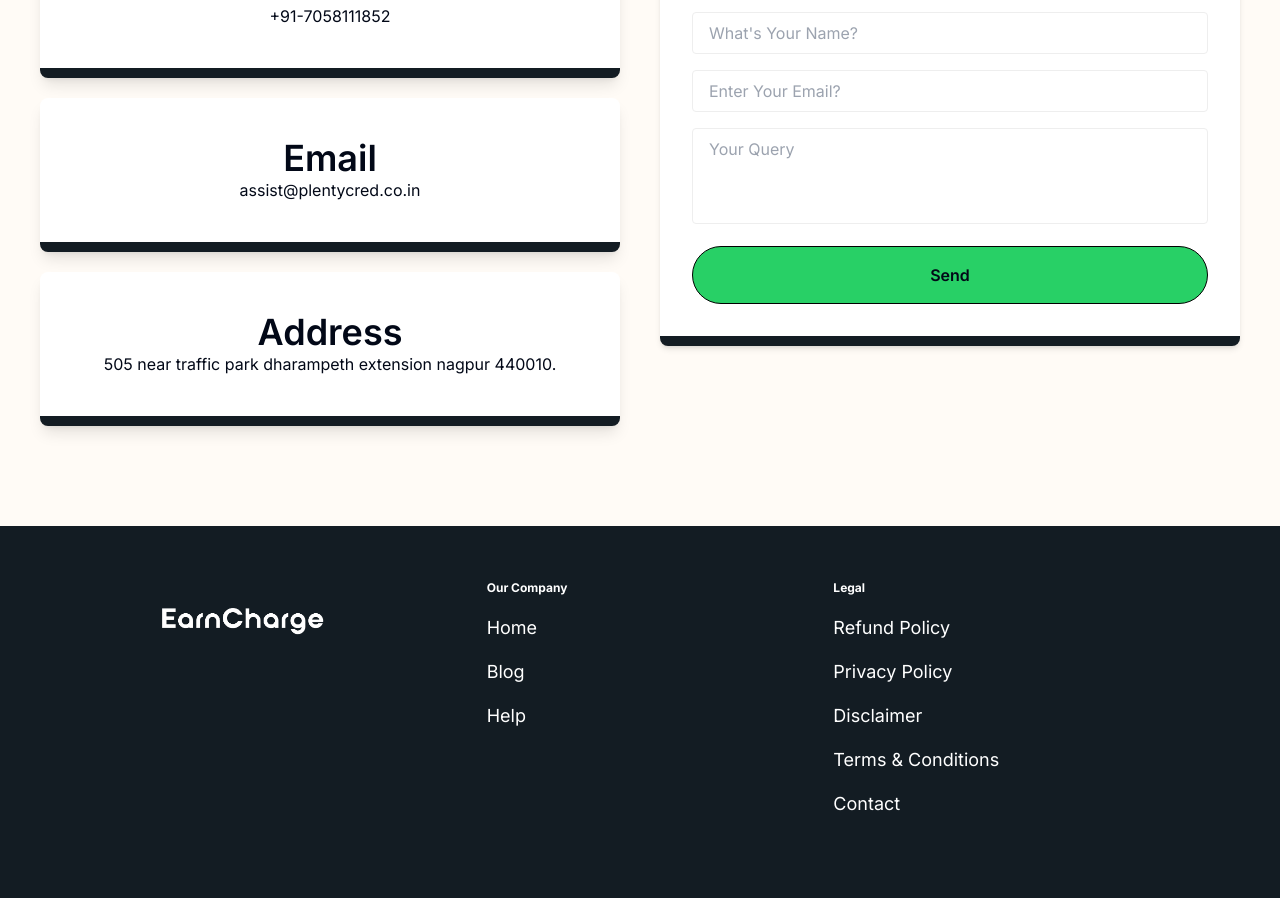
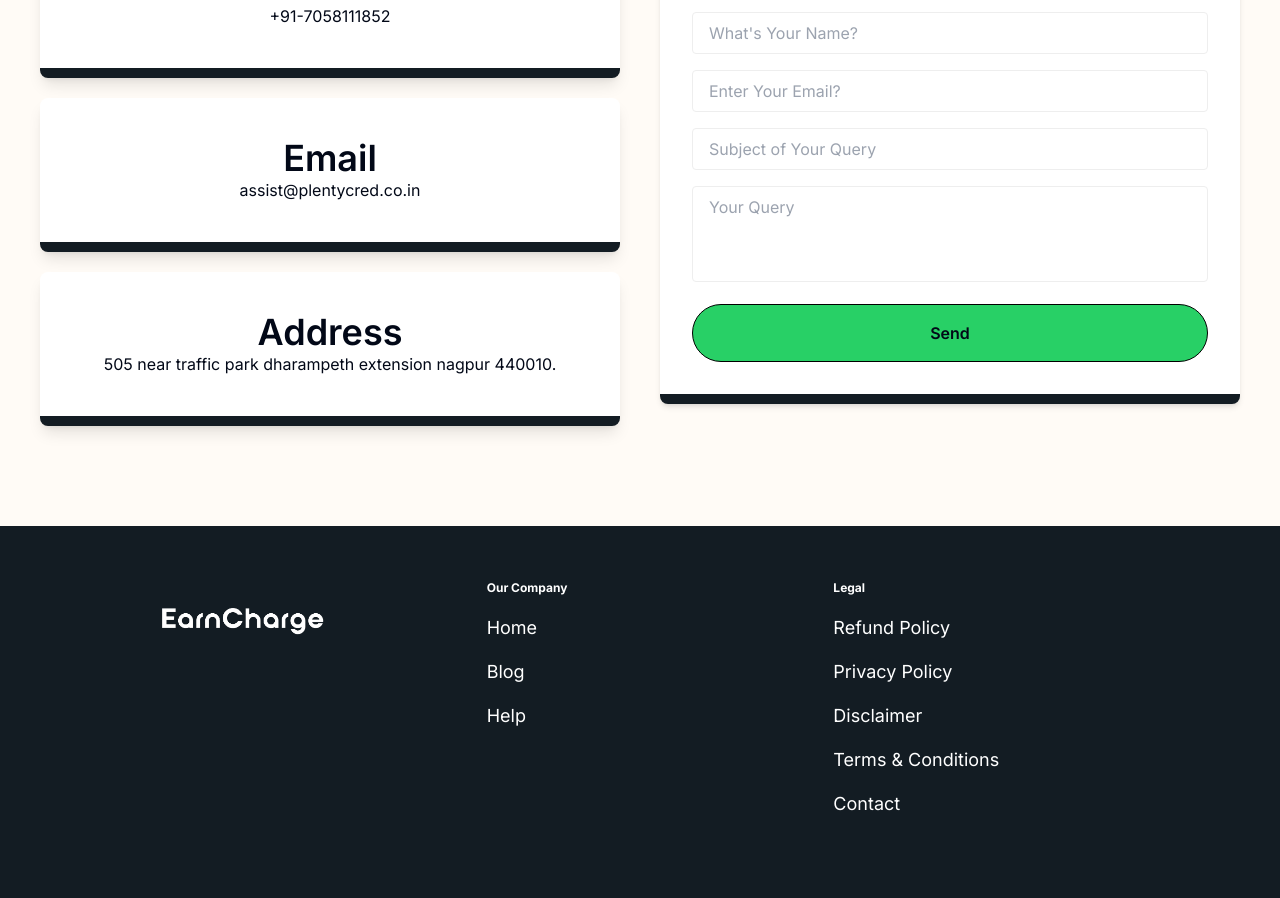
Before and after one commit to Vismay19999/earncharge-rewrite-frontend, a Next.js app: page /contact in a window 1280 px wide. Shown: the part 784-1682 px from the top of the page. Built offline with nearby package versions, Linux system fonts and the light colour scheme.

Commit message:
added subject in contact form

```diff
--- a/src/app/(others)/contact/ContactForm.tsx
+++ b/src/app/(others)/contact/ContactForm.tsx
@@ -4,12 +4,14 @@ interface FormData {
   name: string;
   email: string;
   message: string;
+  subject: string;
 }
 
 interface FormErrors {
   name?: string;
   email?: string;
   message?: string;
+  subject?: string;
 }
 
 const ContactForm: React.FC = () => {
@@ -17,6 +19,7 @@ const ContactForm: React.FC = () => {
     name: '',
     email: '',
     message: '',
+    subject: '',
   });
 
   const [errors, setErrors] = useState<FormErrors>({});
@@ -38,6 +41,13 @@ const ContactForm: React.FC = () => {
       newErrors.email = "Email is required";
     } else if (!emailRegex.test(formData.email)) {
       newErrors.email = "Please enter a valid email address";
+    }
+
+    // Subject validation (minimum length of 3)
+    if (!formData.subject.trim()) {
+      newErrors.subject = "Subject is required";
+    } else if (formData.subject.length < 3) {
+      newErrors.subject = "Subject must be at least 3 characters";
     }
 
     // Message validation (minimum length of 10)
@@ -74,7 +84,7 @@ const ContactForm: React.FC = () => {
             name: formData.name,
             email: formData.email,
             message: formData.message,
-            subject: 'Contact Form Submission', // You can modify this or add a new subject input if needed
+            subject: formData.subject,
           }),
         });
 
@@ -84,6 +94,7 @@ const ContactForm: React.FC = () => {
             name: '',
             email: '',
             message: '',
+            subject: '',
           });
           setIsSubmitted(true);
           setErrors({});
@@ -131,6 +142,18 @@ const ContactForm: React.FC = () => {
           {errors.email && <p className="text-red-500 text-sm">{errors.email}</p>}
         </div>
         <div className="mb-4">
+          <input
+            type="text"
+            id="subject"
+            name="subject"
+            placeholder="Subject of Your Query"
+            value={formData.subject}
+            onChange={handleInputChange}
+            className={`border ${errors.subject ? 'border-red-500' : 'border-[#eee]'} rounded px-4 py-2 w-full focus:outline-none focus:border-[#eee]`}
+          />
+          {errors.subject && <p className="text-red-500 text-sm">{errors.subject}</p>}
+        </div>
+        <div className="mb-4">
           <textarea
             id="message"
             name="message"
```
